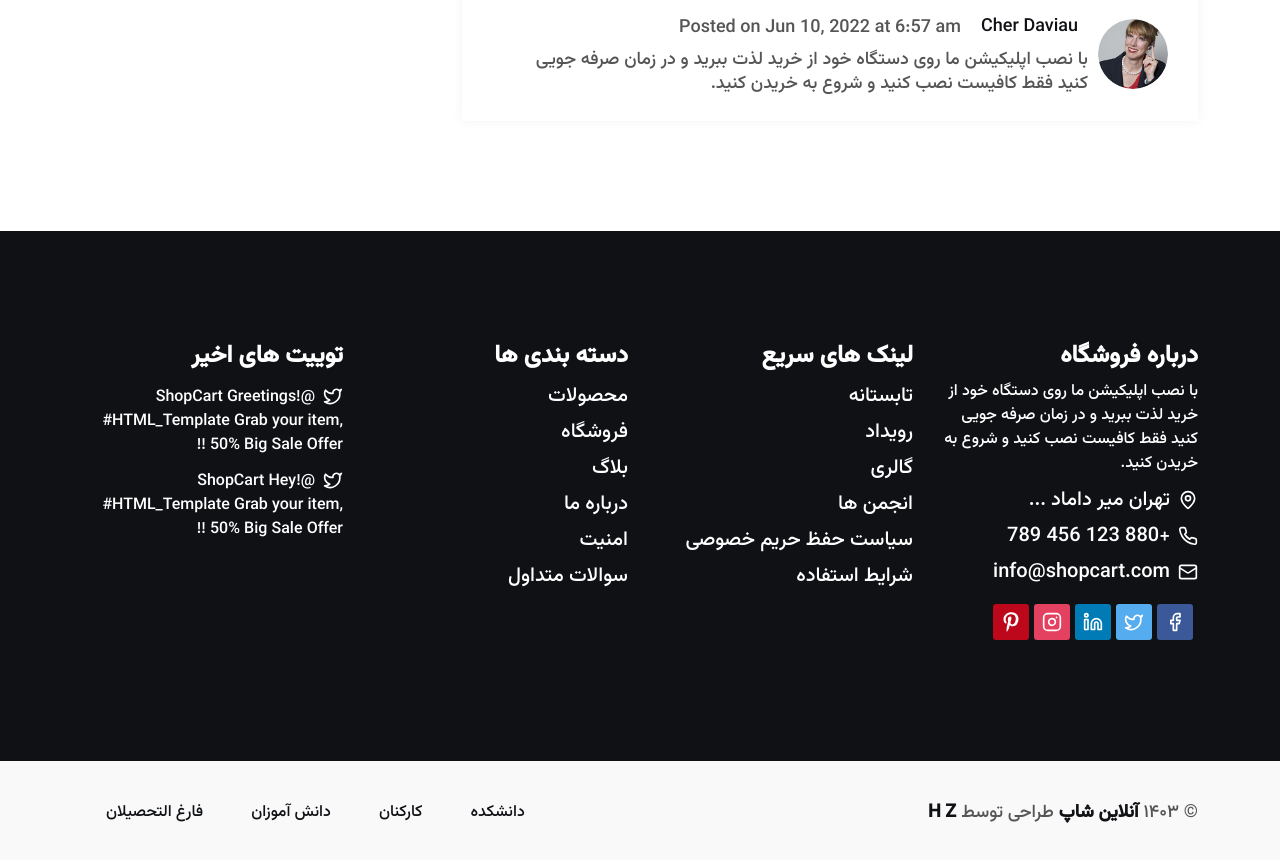
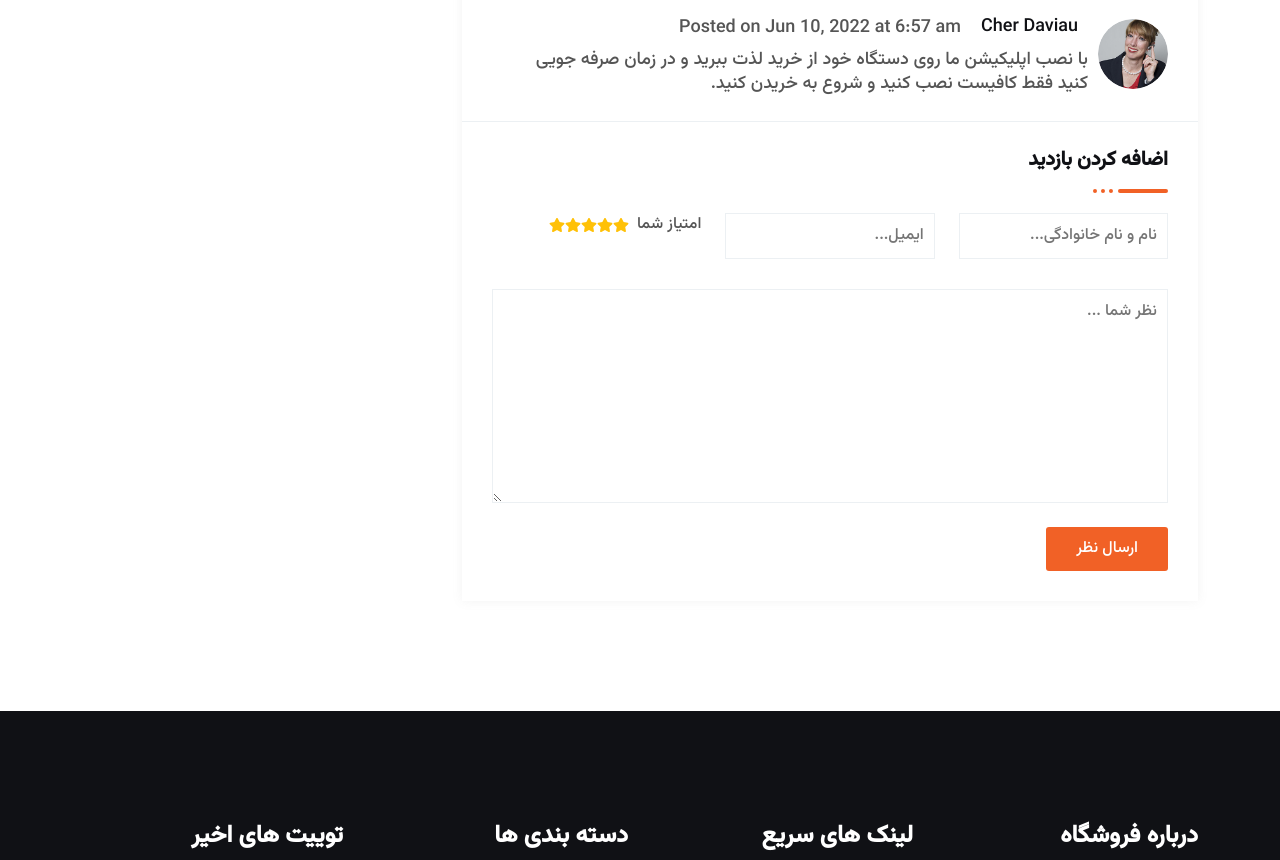
Before and after one commit to Hossein1371za/onlineshopping-vite-react-reactbootstrap, a React (Vite) app: page /shop/124e13b9-2d54-4b2f-a74d-a77b362d6ead in a window 1280 px wide. Shown: the part 1580-2440 px from the top of the page. Built offline with nearby package versions, Linux system fonts and the light colour scheme.

Commit message:
form review section

```diff
--- a/src/shop/Reviwe.jsx
+++ b/src/shop/Reviwe.jsx
@@ -1,6 +1,7 @@
 import React from "react";
 import { useState } from "react";
 const reviwtitle = "اضافه کردن بازدید";
+import { FaStar } from "react-icons/fa";
 
 let ReviewList = [
   {
@@ -76,6 +77,39 @@ const Reviwe = () => {
                     })
                 }
             </ul>
+            <div className="client-review">
+                <div className="review-form">
+                    <div className="review-title">
+                        <h5>{reviwtitle}</h5>
+                    </div>
+                    <form className="row">
+                        <div className="col-md-4 col-12">
+                            <input type="text" name="name" id="name"  placeholder="نام و نام خانوادگی..."/>
+                        </div>
+                        <div className="col-md-4 col-12">
+                            <input type="email" name="email" id="email"  placeholder="ایمیل..."/>
+                        </div>
+                        <div className="col-md-4 col-12">
+                            <div className="rating">
+                                <span className="ms-2">امتیاز شما</span>
+                                <FaStar className="text-warning"/>
+                                <FaStar className="text-warning"/>
+                                <FaStar className="text-warning"/>
+                                <FaStar className="text-warning"/>
+                                <FaStar className="text-warning"/>
+                            </div>
+                        </div>
+                        <div className="col-md-12 col-12">
+                            <textarea name="massage" id="massage" rows={8} placeholder="نظر شما ..."></textarea>
+                        </div>
+                        <div className="col-12">
+                            <button type="submit" className="default-button">
+                                <span>ارسال نظر</span>
+                            </button>
+                        </div>
+                    </form>
+                </div>
+            </div>
         </div>
       </div>
     </>
```
Also changed, not shown: src/assets/css/style.min.css.
